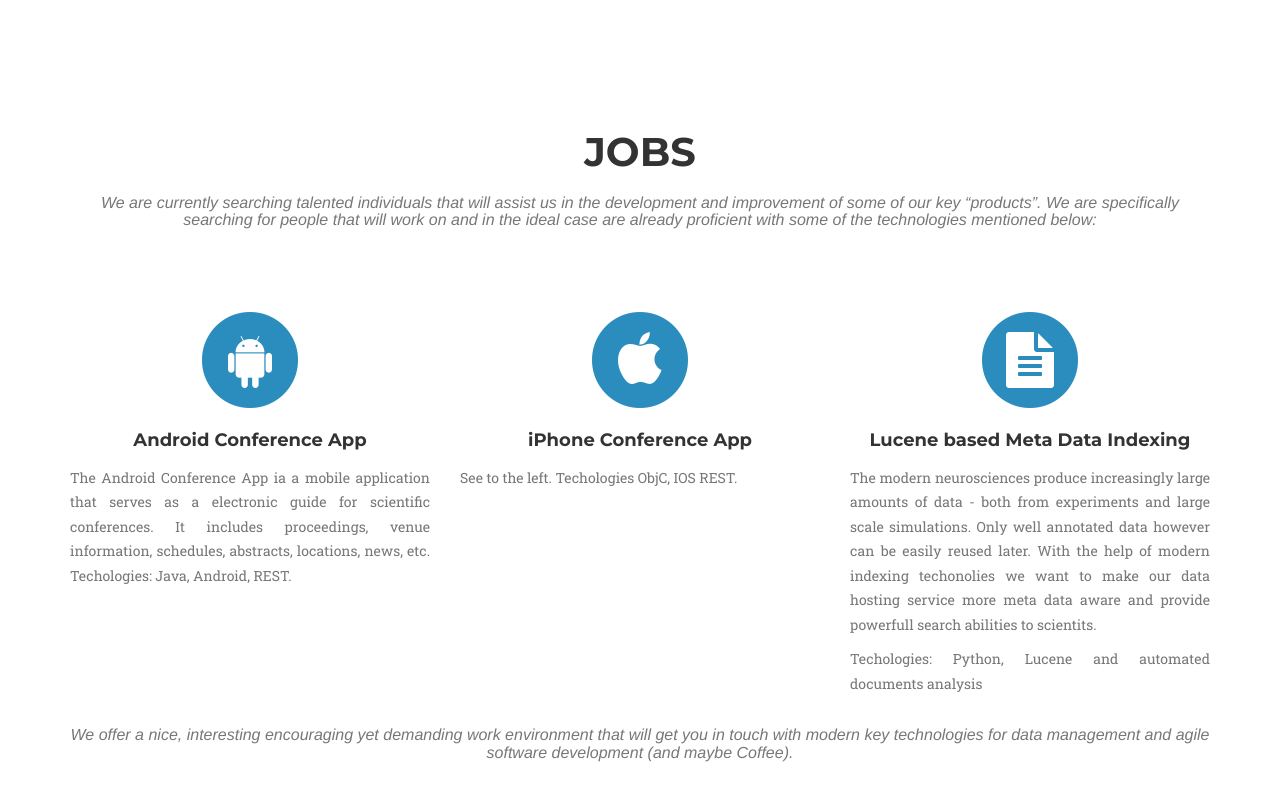
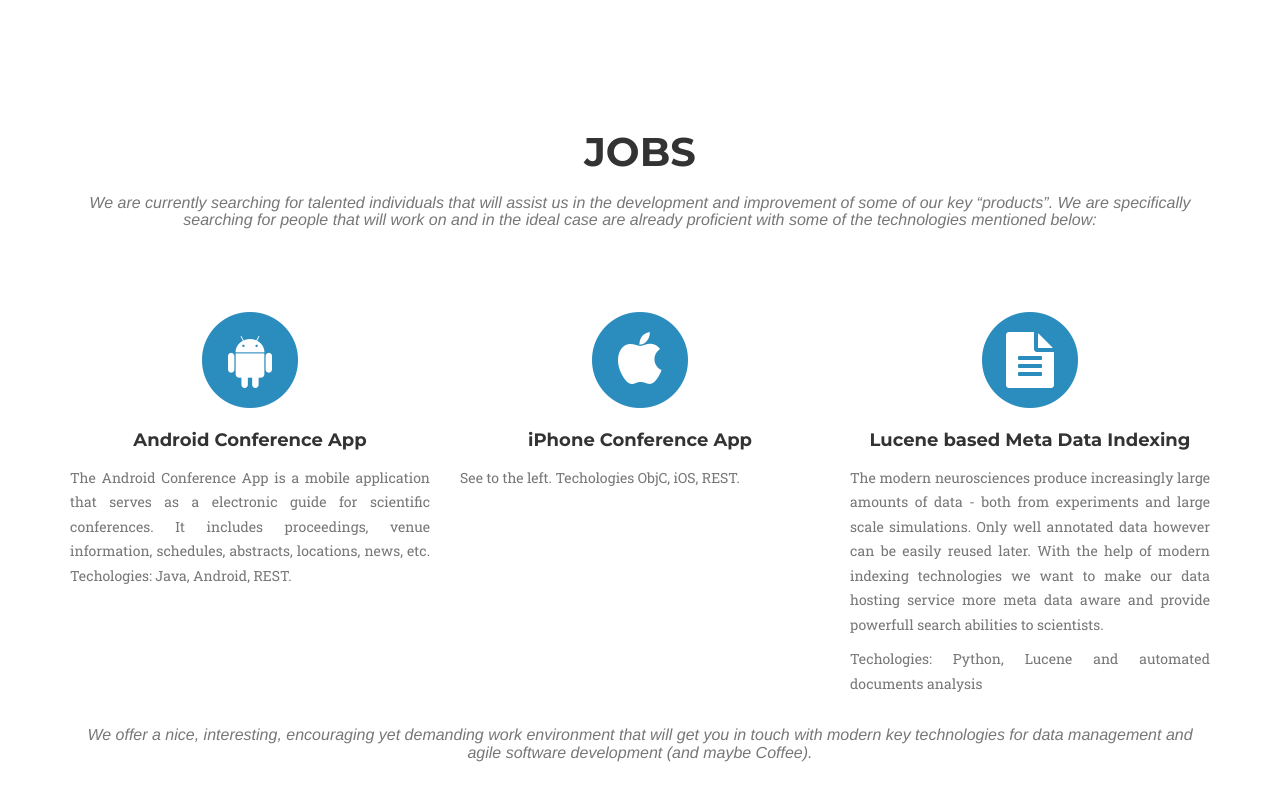
Before and after one commit to G-Node/HiWiPage, a website: page index.html in a window 1280 px wide. Shown: the part 778-1578 px from the top of the page. Drawn offline with nearby package versions, Linux system fonts and the light colour scheme; a web font is replaced by a local one.

Commit message:
Fixing typos on main page

```diff
--- a/index.html
+++ b/index.html
@@ -85,7 +85,7 @@
             <div class="row">
                 <div class="col-lg-12 text-center">
                     <h2 class="section-heading">Jobs</h2>
-                    <h3 class="section-subheading text-muted">We are currently searching talented individuals that will assist us in the development and improvement of some of our key “products”. We are specifically searching for people that will work on and in the ideal case are already proficient with some of the technologies mentioned below: </h3>
+                    <h3 class="section-subheading text-muted">We are currently searching for talented individuals that will assist us in the development and improvement of some of our key “products”. We are specifically searching for people that will work on and in the ideal case are already proficient with some of the technologies mentioned below: </h3>
                 </div>
             </div>
             <div class="row text-center">
@@ -95,7 +95,7 @@
                         <i class="fa fa-android fa-stack-1x fa-inverse"></i>
                     </span>
                     <h4 class="service-heading">Android Conference App</h4>
-                    <p class="text-muted text-block">The Android Conference App ia a mobile application that serves as a electronic guide for scientific conferences. It includes proceedings, venue information, schedules, abstracts, locations, news, etc. Techologies: Java, Android, REST.</p>
+                    <p class="text-muted text-block">The Android Conference App is a mobile application that serves as a electronic guide for scientific conferences. It includes proceedings, venue information, schedules, abstracts, locations, news, etc. Techologies: Java, Android, REST.</p>
                 </div>
                 <div class="col-md-4">
                     <span class="fa-stack fa-4x">
@@ -103,7 +103,7 @@
                         <i class="fa fa-apple fa-stack-1x fa-inverse"></i>
                     </span>
                     <h4 class="service-heading">iPhone Conference App</h4>
-                    <p class="text-muted text-block">See to the left. Techologies ObjC, IOS REST.</p>
+                    <p class="text-muted text-block">See to the left. Techologies ObjC, iOS, REST.</p>
                 </div>
                 <div class="col-md-4">
                     <span class="fa-stack fa-4x">
@@ -111,14 +111,14 @@
                         <i class="fa fa-file-text fa-stack-1x fa-inverse"></i>
                     </span>
                     <h4 class="service-heading">Lucene based Meta Data Indexing</h4>
-                    <p class="text-muted text-block">The modern neurosciences produce increasingly large amounts of data - both from experiments and large scale simulations. Only well annotated data however can be easily reused later. With the help of modern indexing techonolies we want to make our data hosting service more meta data aware and provide powerfull search abilities to scientits.</p>
+                    <p class="text-muted text-block">The modern neurosciences produce increasingly large amounts of data - both from experiments and large scale simulations. Only well annotated data however can be easily reused later. With the help of modern indexing technologies we want to make our data hosting service more meta data aware and provide powerfull search abilities to scientists.</p>
                     <p class="text-muted text-block">
                     Techologies: Python, Lucene and automated documents analysis</p>
                 </div>
             </div>
             <div class="row">
                 <div class="col-lg-12 text-center">
-                    <h3 class="section-subheading text-muted">We offer a nice, interesting encouraging yet demanding work environment that will get you in touch with modern key technologies for data management and agile software development (and maybe Coffee).</h3>
+                    <h3 class="section-subheading text-muted">We offer a nice, interesting, encouraging yet demanding work environment that will get you in touch with modern key technologies for data management and agile software development (and maybe Coffee).</h3>
                 </div>
             </div>
         </div>
```
